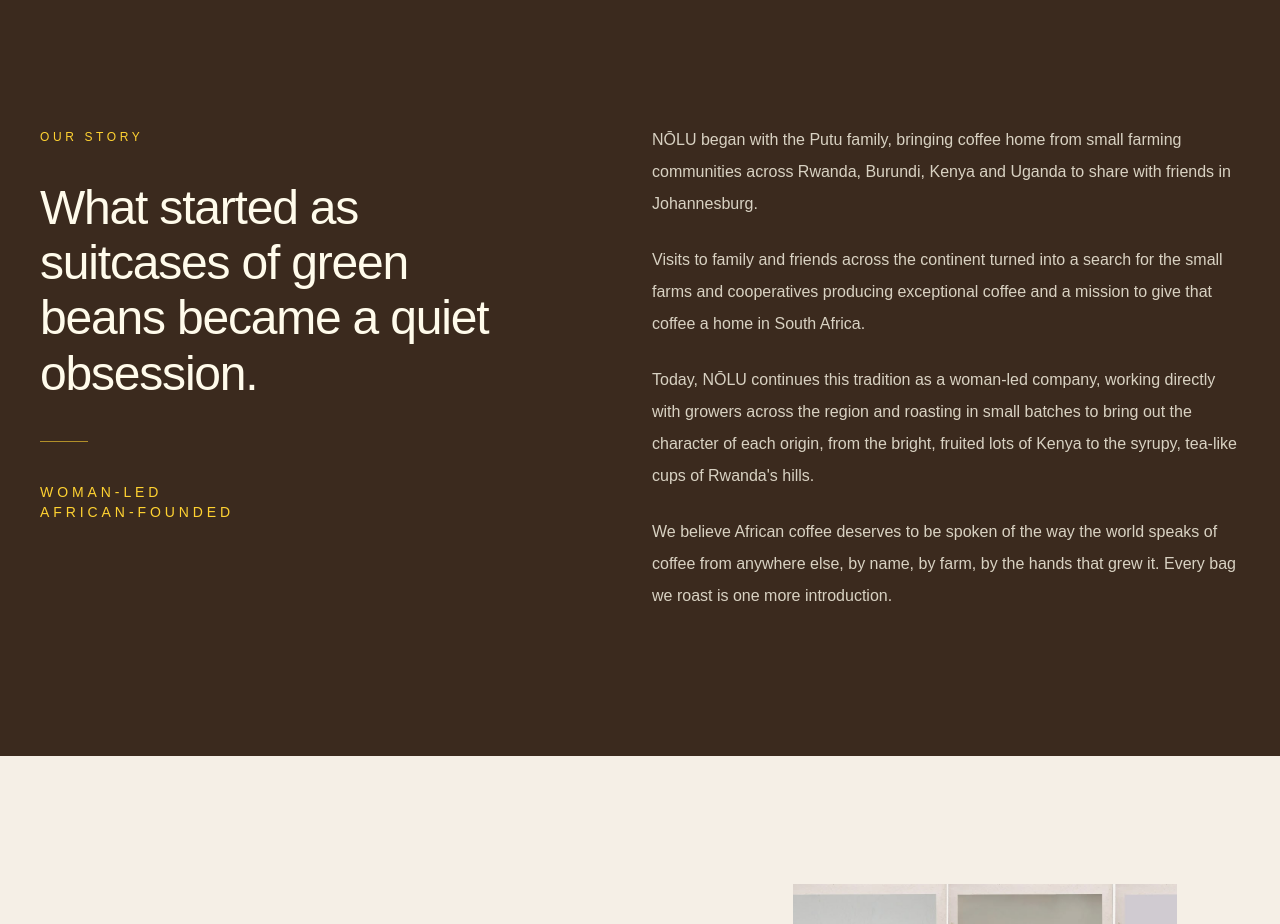
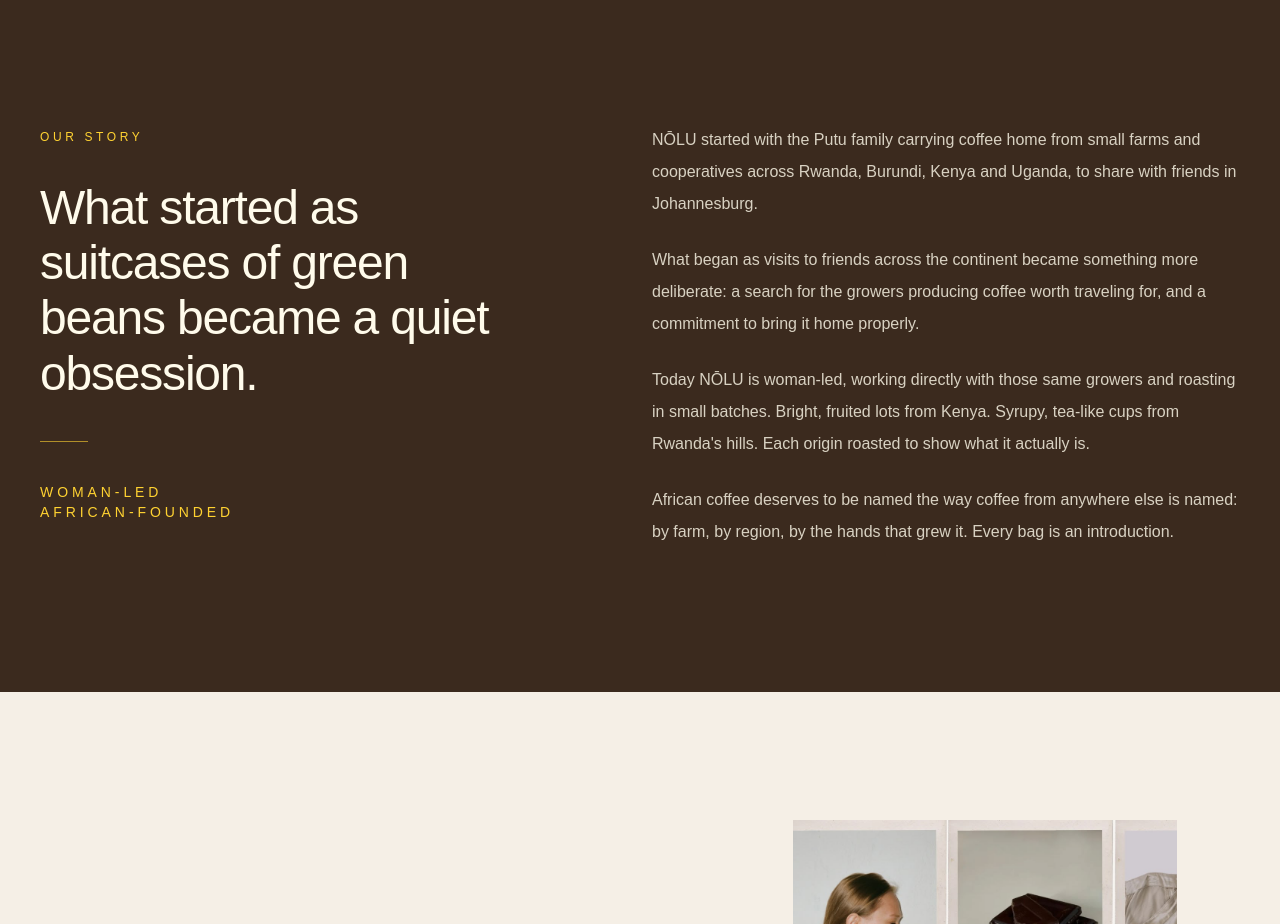
Before and after one commit to rorisangputu/noma, a Next.js app: page / in a window 1280 px wide. Shown: the part 1640-2564 px from the top of the page. Built offline with nearby package versions, Linux system fonts and the light colour scheme.

Commit message:
fix: improve clarity and flow of narrative in OurStory component

```diff
--- a/components/story.tsx
+++ b/components/story.tsx
@@ -28,30 +28,29 @@
           {/* right: narrative body, offset down on desktop */}
           <div className="lg:col-span-6 lg:col-start-7 lg:pt-0">
             <p className="text-base leading-8 text-amber-50/80">
-              NŌLU began with the Putu family, bringing coffee home from small
-              farming communities across Rwanda, Burundi, Kenya and Uganda to
-              share with friends in Johannesburg.
+              NŌLU started with the Putu family carrying coffee home from small
+              farms and cooperatives across Rwanda, Burundi, Kenya and Uganda,
+              to share with friends in Johannesburg.
             </p>
 
             <p className="mt-6 text-base leading-8 text-amber-50/80">
-              Visits to family and friends across the continent turned into a
-              search for the small farms and cooperatives producing exceptional
-              coffee and a mission to give that coffee a home in South Africa.
+              What began as visits to friends across the continent became
+              something more deliberate: a search for the growers producing
+              coffee worth traveling for, and a commitment to bring it home
+              properly.
             </p>
 
             <p className="mt-6 text-base leading-8 text-amber-50/80">
-              Today, NŌLU continues this tradition as a woman-led company,
-              working directly with growers across the region and roasting in
-              small batches to bring out the character of each origin, from the
-              bright, fruited lots of Kenya to the syrupy, tea-like cups of
-              Rwanda&apos;s hills.
+              Today NŌLU is woman-led, working directly with those same growers
+              and roasting in small batches. Bright, fruited lots from Kenya.
+              Syrupy, tea-like cups from Rwanda&apos;s hills. Each origin
+              roasted to show what it actually is.
             </p>
 
             <p className="mt-6 text-base leading-8 text-amber-50/80">
-              We believe African coffee deserves to be spoken of the way the
-              world speaks of coffee from anywhere else, by name, by farm, by
-              the hands that grew it. Every bag we roast is one more
-              introduction.
+              African coffee deserves to be named the way coffee from anywhere
+              else is named: by farm, by region, by the hands that grew it.
+              Every bag is an introduction.
             </p>
           </div>
         </div>
```
